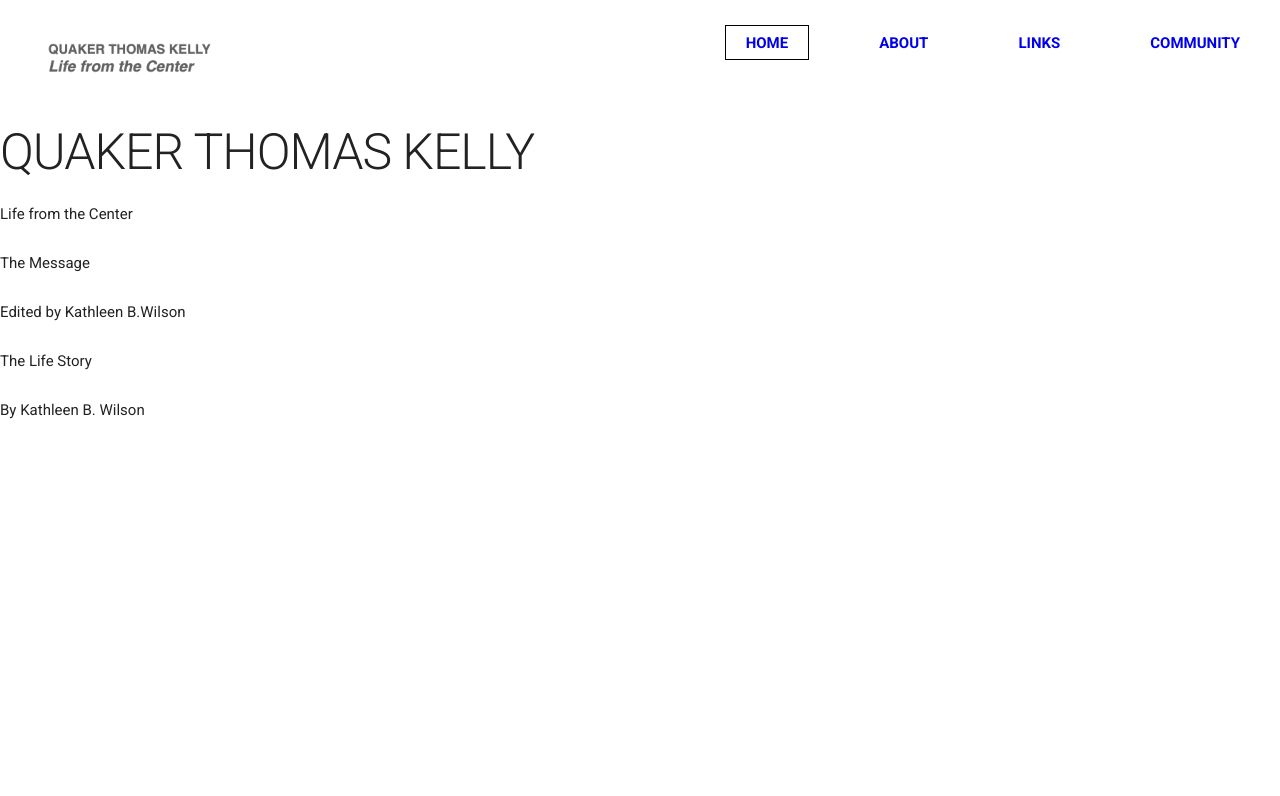
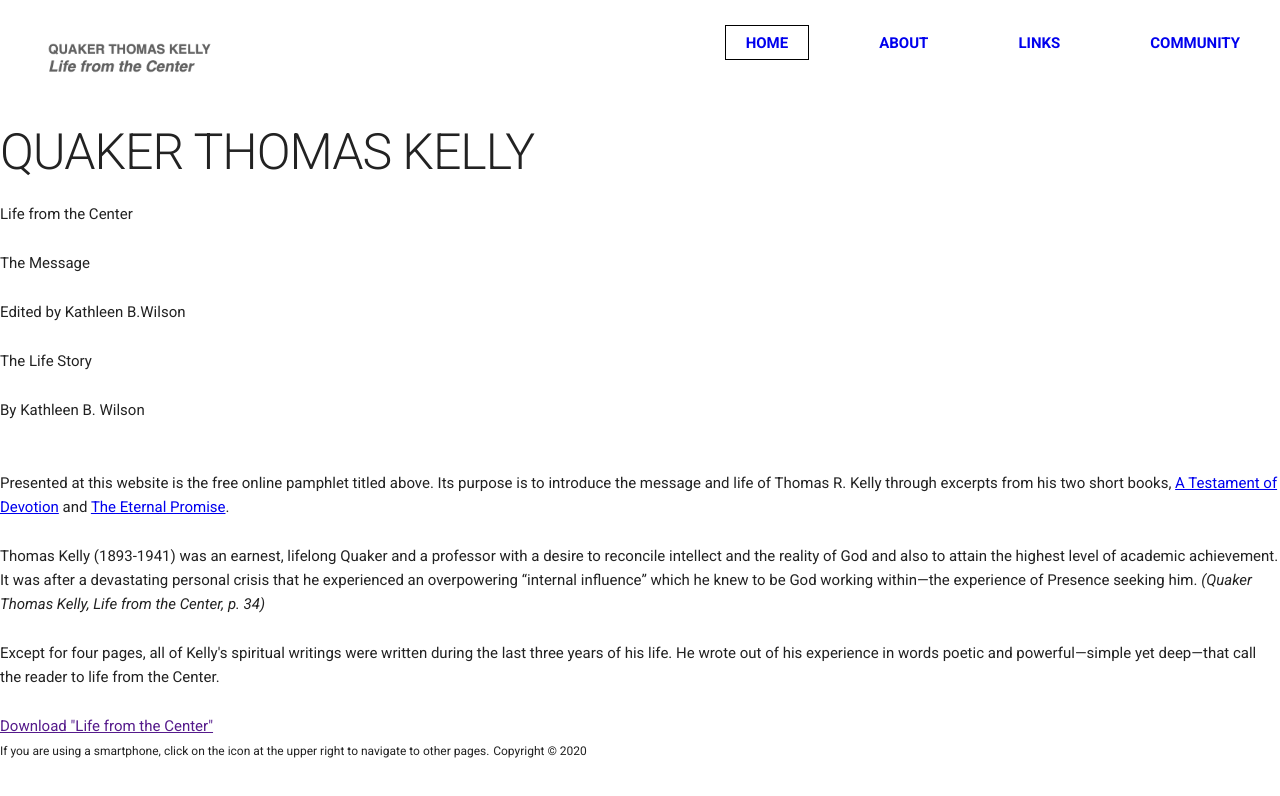
Before and after one commit to celiackelly/quaker-thomas-kelly-2025, a plain HTML site: page index.html in a window 1280 px wide. Drawn offline with Linux system fonts and the light colour scheme.

Commit message:
Finish index page HTML, except for linked files and image src

```diff
--- a/index.html
+++ b/index.html
@@ -73,7 +73,18 @@
         <p>By Kathleen B. Wilson</p>
       </hgroup>
     </header>
+    <section>
+      <img src="">
+      <p>Presented at this website is the free online pamphlet titled above. Its purpose is to introduce the message and life of Thomas R. Kelly through excerpts from his two short books, <a href="https://www.amazon.com/Testament-Devotion-Thomas-R-Kelly/dp/0060643617">A Testament of Devotion</a> and <a href="https://www.amazon.com/Eternal-Promise-Thomas-Kelly">The Eternal Promise</a>.</p>
+      <p>Thomas Kelly (1893-1941) was an earnest, lifelong Quaker and a professor with a desire to reconcile intellect and the reality of God and also to attain the highest level of academic achievement. It was after a devastating personal crisis that he experienced an overpowering “internal influence” which he knew to be God working within—the experience of Presence seeking him. <cite>(Quaker Thomas Kelly, Life from the Center, p. 34)</cite></p>
+      <p>Except for four pages, all of Kelly&#39;s spiritual writings were written during the last three years of his life. He wrote out of his experience in words poetic and powerful—simple yet deep—that call the reader to life from the Center.</p>
+      <a href="" download>Download "Life from the Center"</a>
+    </section>
   </main>
+  <footer>
+    <small>If you are using a smartphone, click on the icon at the upper right to navigate to other pages.</small>
+    <small>Copyright © 2020</small>
+  </footer>
 
     <!-- End Document
   –––––––––––––––––––––––––––––––––––––––––––––––––– -->
```
